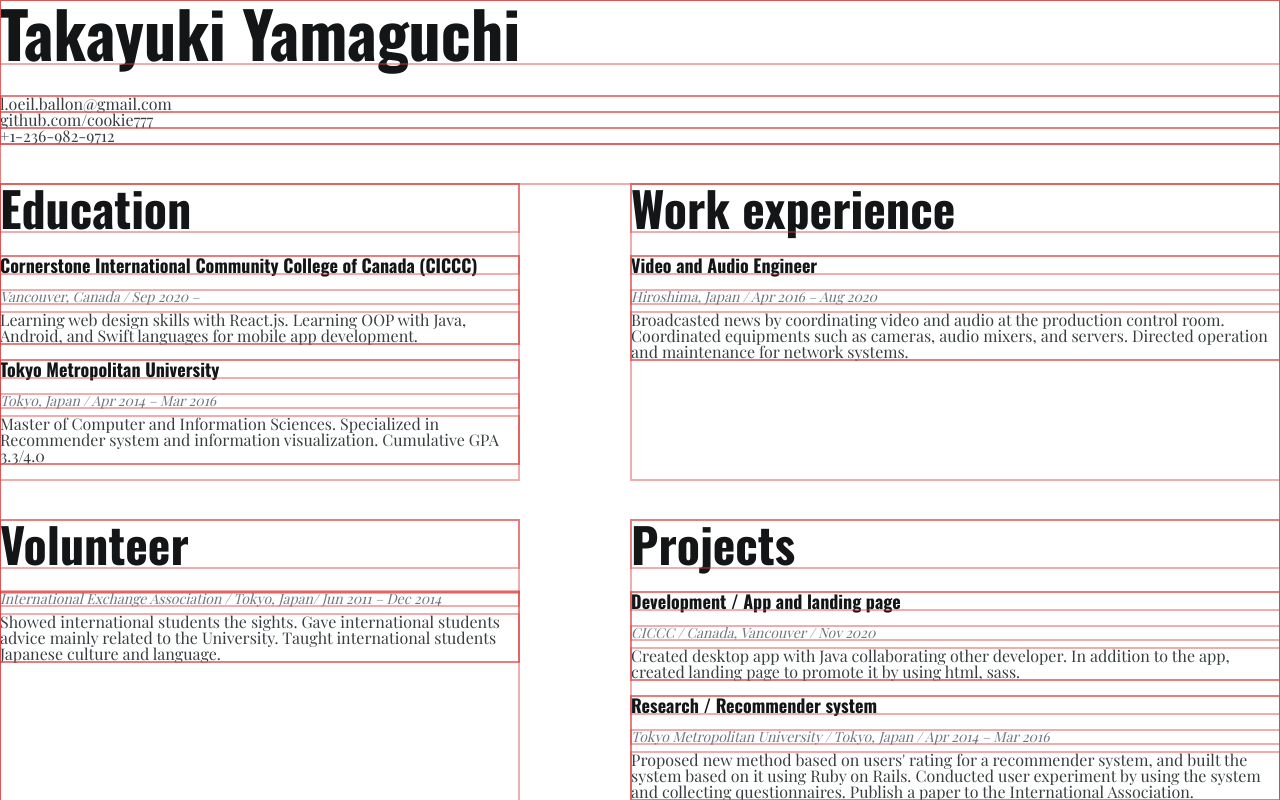
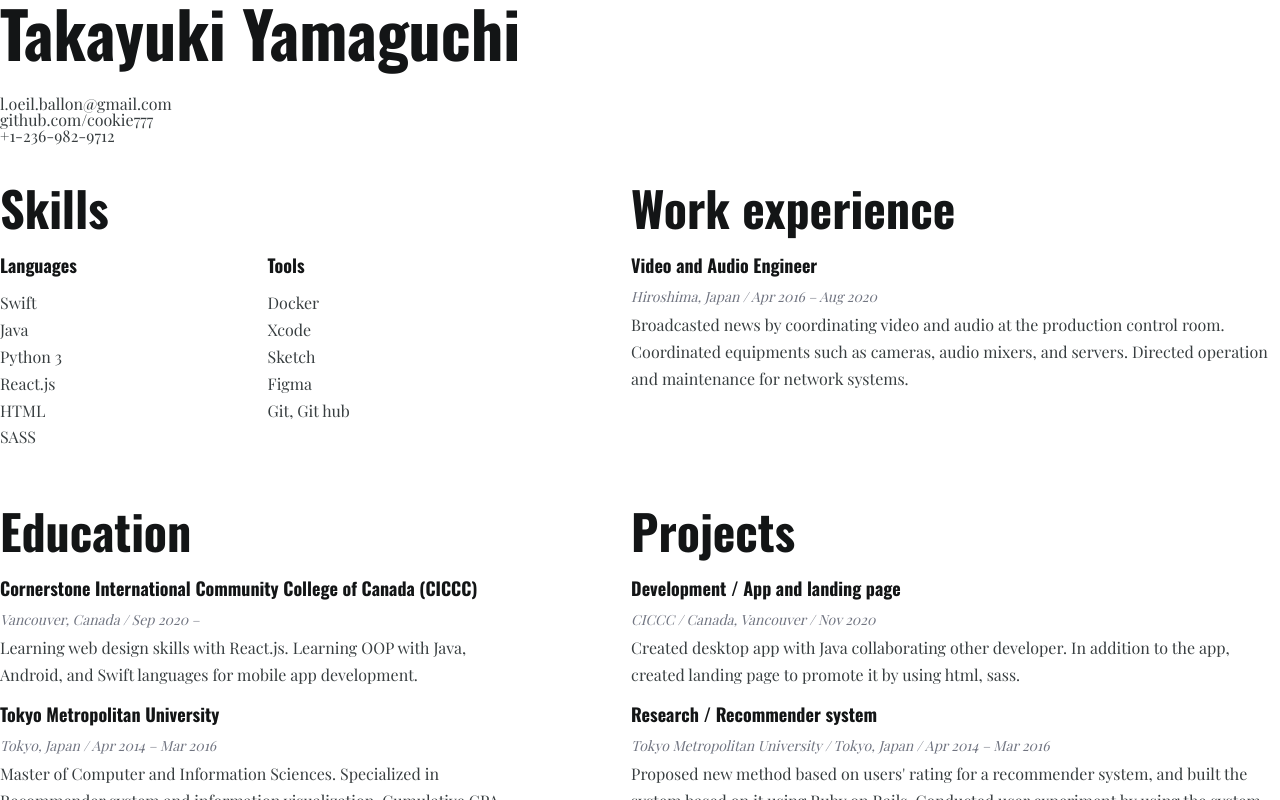
Before and after one commit to cookie777/resume, a React (Create React App) app: page / in a window 1280 px wide. Shown: the top 800 px of the page. Built offline with nearby package versions, Linux system fonts and the light colour scheme; a web font is replaced by a local one.

Commit message:
update grid css

```diff
--- a/src/components/App.jsx
+++ b/src/components/App.jsx
@@ -11,10 +11,15 @@ import Post from "./Post";
 const Grid = styled.div`
         display:grid;
         grid-auto-flow: column;
+        grid-template-columns:4fr 5fr;
+        grid-template-rows: repeat(3,auto);
+        section {
+            &:last-child{
+                grid-row-start: 2;
+                grid-row-end: span 2;
+            }
+        }
         column-gap: 7rem;
-        grid-template-columns:4fr 5fr;
-        grid-template-rows: auto auto;
-
 `;
 
 function App(){
@@ -23,9 +28,9 @@ function App(){
             <GlobalStyle/>
             <Header basic={data.basic} />
             <Grid>
-                {data.article.map((section,id)=>{
+                {data.post.map((val,id)=>{
                     return(
-                        <Post article={section} key={id}/>
+                        <Post post={val} key={id}/>
                     )
                 })}
             </Grid>
--- a/src/components/Post.jsx
+++ b/src/components/Post.jsx
@@ -1,12 +1,41 @@
 import React from "react";
 import {Section,H2,H3,Text,SubText} from "./Styled";
+import styled from 'styled-components';
+
 
 
 function Post(props){
+    const Grid = styled.div`
+        display:grid;
+        grid-auto-flow:row;
+        grid-template-columns: 1fr 1fr;
+        column-gap: 1rem;
+    `;
+
+    if (props.post.title == "Skills"){
         return(
             <Section className={props.className}>
-            <H2>{props.article.title}</H2>
-            {props.article.contents.map((content, id)=>{
+                <H2>{props.post.title}</H2>
+                <Grid>
+                    {props.post.contents.map((content, id)=>{
+                        return(
+                            <div key={id}>
+                                <H3>{content.secondTitle}</H3>
+                                <SubText>{content.term}</SubText>
+                                <Text>
+                                    {content.text.map(skill=><div>{skill}<br/></div>)}
+                                </Text>
+                            </div>
+                        )
+                    })}
+                </Grid>
+            </Section>
+        )
+    }else{
+        return(
+            <Section className={props.className}>
+                <H2>{props.post.title}</H2>
+                {props.post.contents.map((content, id)=>{
                     return(
                         <div key={id}>
                             <H3>{content.secondTitle}</H3>
@@ -16,7 +45,8 @@ function Post(props){
                     )
                 })}
             </Section>
-    );
+        )
+    }
 }
 
 export default Post;
--- a/src/components/Styled.jsx
+++ b/src/components/Styled.jsx
@@ -16,10 +16,10 @@ const GlobalStyle = createGlobalStyle`
     @import url('https://fonts.googleapis.com/css2?family=Playfair+Display:ital@0;1&display=swap');
 
     html{
-        * {
+        /* * {
             outline: 2px solid rgba(218, 65, 65, 0.426);
             outline-offset: -1px;
-        }
+        } */
         font-size:16px;
 
     }
@@ -57,6 +57,7 @@ const H3 = styled.h3`
 
 const Text = styled.p`
         margin-bottom: 1rem;
+        line-height: 168%;
 `;
 
 const SubText = styled.p`
--- a/src/data.json
+++ b/src/data.json
@@ -5,7 +5,35 @@
         "github":"github.com/cookie777",
         "phone":"+1-236-982-9712"
     },
-    "article":[
+    "post":[
+        {
+            "title": "Skills",
+            "contents":[
+                {
+                    "secondTitle":"Languages",
+                    "term":"",
+                    "text":[
+                        "Swift",
+                        "Java",
+                        "Python 3",
+                        "React.js",
+                        "HTML",
+                        "SASS"
+                        ]
+                },
+                {
+                    "secondTitle":"Tools",
+                    "term":"",
+                    "text":[
+                        "Docker",
+                        "Xcode",
+                        "Sketch",
+                        "Figma",
+                        "Git, Git hub"
+                    ]
+                }
+            ]
+        },
         {
             "title": "Education",
             "contents":[
```
Also changed, not shown: 1 other file (tests, documents, lock files or other folders). Lines whose indentation alone changed are shown as unchanged.
